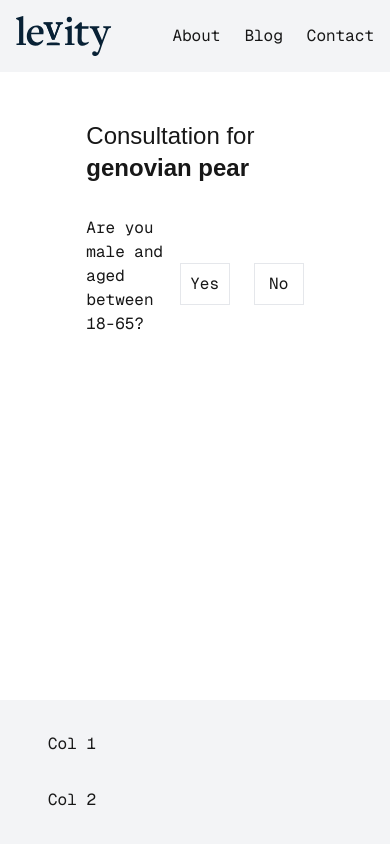
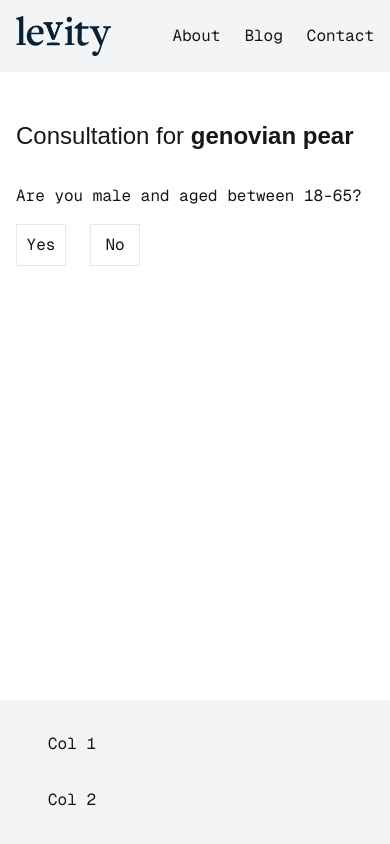
Before and after one commit to mikeharrison4/heliosx, a Next.js app: page /genovian-pear/consultation in a window 390 px wide. Built offline with nearby package versions, Linux system fonts and the light colour scheme.

Commit message:
feat: make questions more mobile responsive

```diff
--- a/app/[condition]/consultation/page.tsx
+++ b/app/[condition]/consultation/page.tsx
@@ -13,7 +13,7 @@ function Consultation({ params }: ConsultationProps) {
   const { condition } = params;
 
   return (
-    <div className="w-8/12 mx-auto">
+    <div className="md:w-8/12 mx-auto">
       <h1 className="text-2xl pb-8">
         Consultation for
         <span className="font-bold first-letter:capitalize">
--- a/app/layout.tsx
+++ b/app/layout.tsx
@@ -35,7 +35,7 @@ export default function RootLayout({
       >
         <Header />
         <ProviderLayer>
-          <main className="px-8 py-12">{children}</main>
+          <main className="px-4 md:px-8 py-12">{children}</main>
         </ProviderLayer>
         <Footer />
       </body>
--- a/components/consultation/questions/AnswerChoices.tsx
+++ b/components/consultation/questions/AnswerChoices.tsx
@@ -20,7 +20,7 @@ export function AnswerChoices({
   allQuestionsAnswered,
 }: AnswerChoicesProps) {
   return (
-    <div className="flex gap-x-6 pl-4">
+    <div className="flex gap-x-6 md:pl-4">
       {(["Yes", "No"] as Array<AnswerChoicesType>).map((value) => (
         <RadioButton
           disabled={allQuestionsAnswered}
--- a/components/consultation/questions/QuestionList.tsx
+++ b/components/consultation/questions/QuestionList.tsx
@@ -74,7 +74,7 @@ export function Questions() {
         .map(({ id, question, points }, index) => (
           <div
             key={id}
-            className="flex justify-between items-center [&:not(:first-child)]:animate-translate"
+            className="flex justify-between flex-col md:flex-row md:items-center [&:not(:first-child)]:animate-translate"
           >
             <Question question={question} points={points} />
             <AnswerChoices
```
